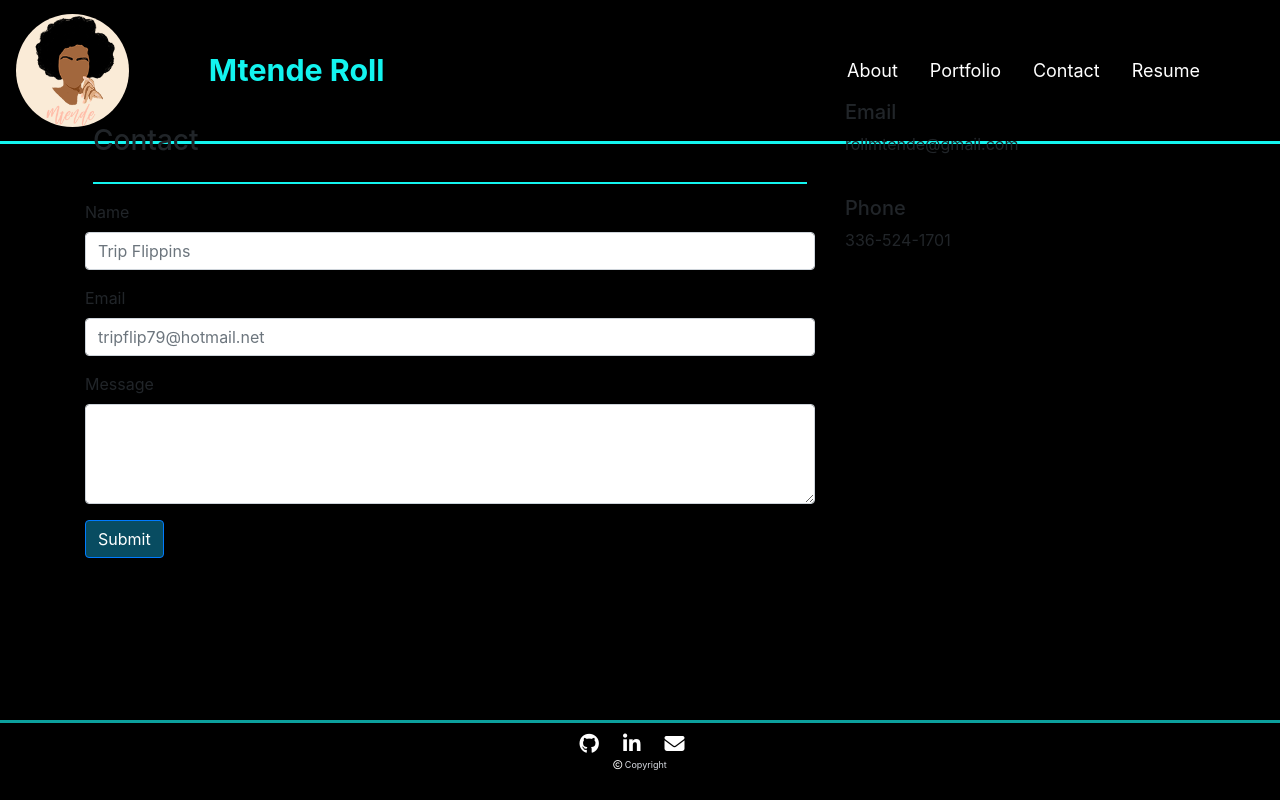
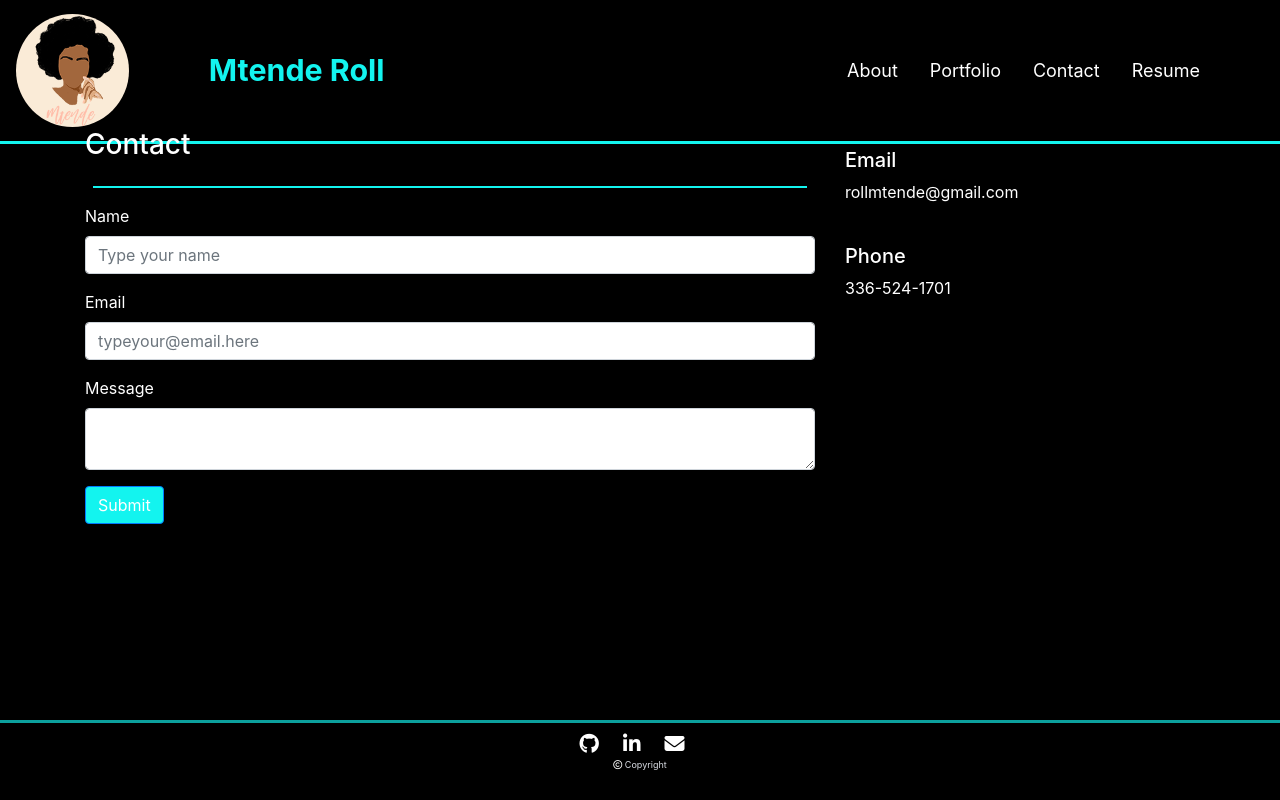
Before and after one commit to MtendeRoll/Mtende-Roll-Professional-Portfolio, a React (Create React App) app: page /contact in a window 1280 px wide. Built offline with nearby package versions, Linux system fonts and the light colour scheme.

Commit message:
updated contact

```diff
--- a/src/pages/Contact/index.js
+++ b/src/pages/Contact/index.js
@@ -1,13 +1,48 @@
-import React from "react";
+import React, { useState } from "react";
+import { validateEmail } from "../../utils/helpers";
+
 import "./style.css";
 
-function Contact(props) {
+function Contact() {
+  const [formState, setFormState] = useState({ name: "", email: "", message: "" });
+
+  const [errorMessage, setErrorMessage] = useState("");
+  const { name, email, message } = formState;
+
+  const handleSubmit = (e) => {
+    e.preventDefault();
+    if (!errorMessage) {
+      console.log("Submit Form", formState);
+    }
+  };
+
+  const handleChange = (e) => {
+    if (e.target.name === "email") {
+      const isValid = validateEmail(e.target.value);
+      if (!isValid) {
+        setErrorMessage("Your email is invalid.");
+      } else {
+        setErrorMessage("");
+      }
+    } else {
+      if (!e.target.value.length) {
+        setErrorMessage(`${e.target.name} is required.`);
+      } else {
+        setErrorMessage("");
+      }
+    }
+    if (!errorMessage) {
+      setFormState({ ...formState, [e.target.name]: e.target.value });
+      console.log("Handle Form", formState);
+    }
+  };
+
   return (
     <main className="container my-5">
       <div className="row">
-        <div className="content contact col-lg-8 col-md-8 col-sm-12 col-xs-12">
+        <div className="content contact col-lg-8 col-md-8 col-sm-12 col-xs-12 my-1">
           <div className="row">
-            <header className="ml-2 mt-4 col-md-12">
+            <header className=" mt-4 col-md-12">
               <h3>Contact</h3>
             </header>
           </div>
@@ -19,26 +54,31 @@ function Contact(props) {
           </div>
 
           <div className="row pb-3">
-            <form className="col-lg-12 col-md-12">
+            <form className="col-lg-12 col-md-12" onSubmit={handleSubmit}>
               <div className="form-group">
-                <label for="userName">Name</label>
-                <input type="text" className="form-control" id="userName" placeholder="Trip Flippins" />
+                <label htmlFor="name">Name</label>
+                <input type="text" className="form-control" name="name" defaultValue={name} onBlur={handleChange} placeholder="Type your name" />
               </div>
               <div className="form-group">
-                <label for="userEmail">Email</label>
-                <input type="email" className="form-control" id="userEmail" placeholder="tripflip79@hotmail.net" />
+                <label htmlFor="email">Email</label>
+                <input type="email" className="form-control" name="email" defaultValue={email} onBlur={handleChange} placeholder="typeyour@email.here" />
               </div>
               <div className="form-group">
-                <label for="userMessage">Message</label>
-                <textarea className="form-control" id="userMessage"></textarea>
+                <label htmlFor="message">Message</label>
+                <textarea className="form-control" name="message" defaultValue={message} onBlur={handleChange}></textarea>
               </div>
+              {errorMessage && (
+                <div>
+                  <p className="error-text">{errorMessage}</p>
+                </div>
+              )}
               <button type="submit" className="btn btn-primary">
                 Submit
               </button>
             </form>
           </div>
         </div>
-        <div className="col-lg-4 col-md-4 col-sm-12 col-xs-12">
+        <div className="my-5 col-lg-4 col-md-4 col-sm-12 col-xs-12 contact-info">
           <h5>Email</h5>
           <p>rollmtende@gmail.com</p>
           <br />
--- a/src/pages/Contact/style.css
+++ b/src/pages/Contact/style.css
@@ -1,12 +1,22 @@
-#userMessage{
-  height: 100px;
+#userMessage {
+  height: 20%;
 }
 
 .contact button {
-  background-color: #084C61 !important;
+  background-color: #13f4ef !important;
   box-shadow: none;
 }
 
-.contact button:hover, button:focus, button:active {
-  background-color: #0d7797 !important;
+.contact button:hover,
+button:focus,
+button:active {
+  background-color: #13f4ef !important;
 }
+
+.contact {
+  color: white;
+}
+
+.contact-info {
+  color: white;
+}
```
